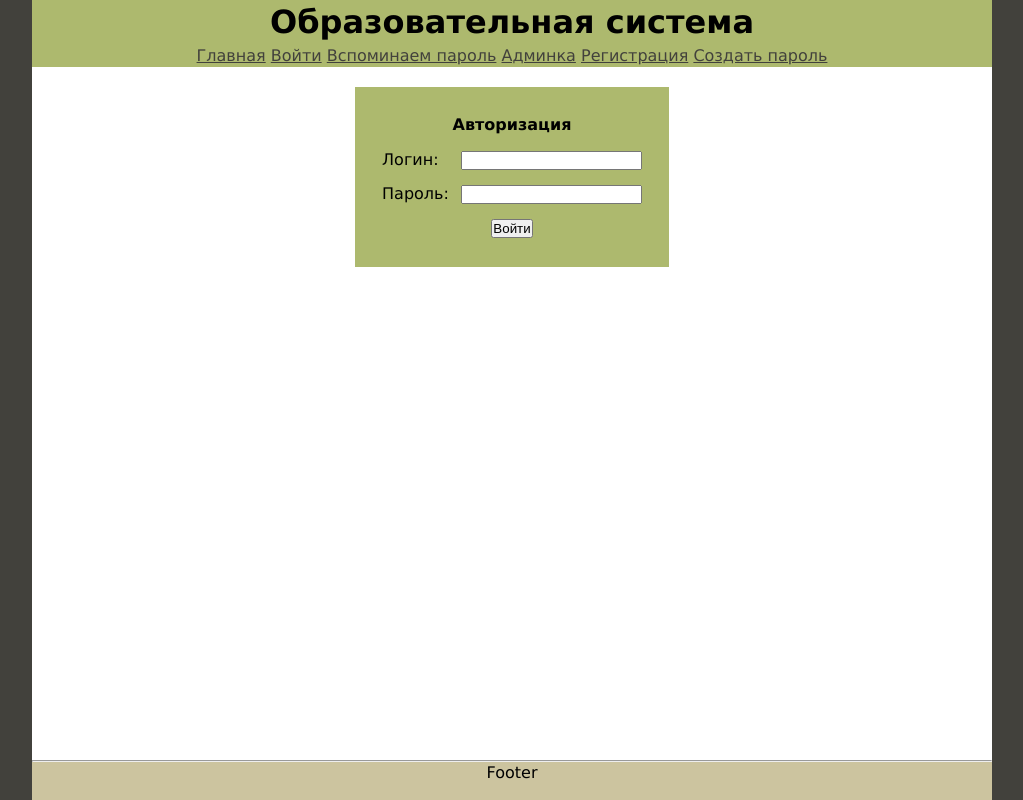
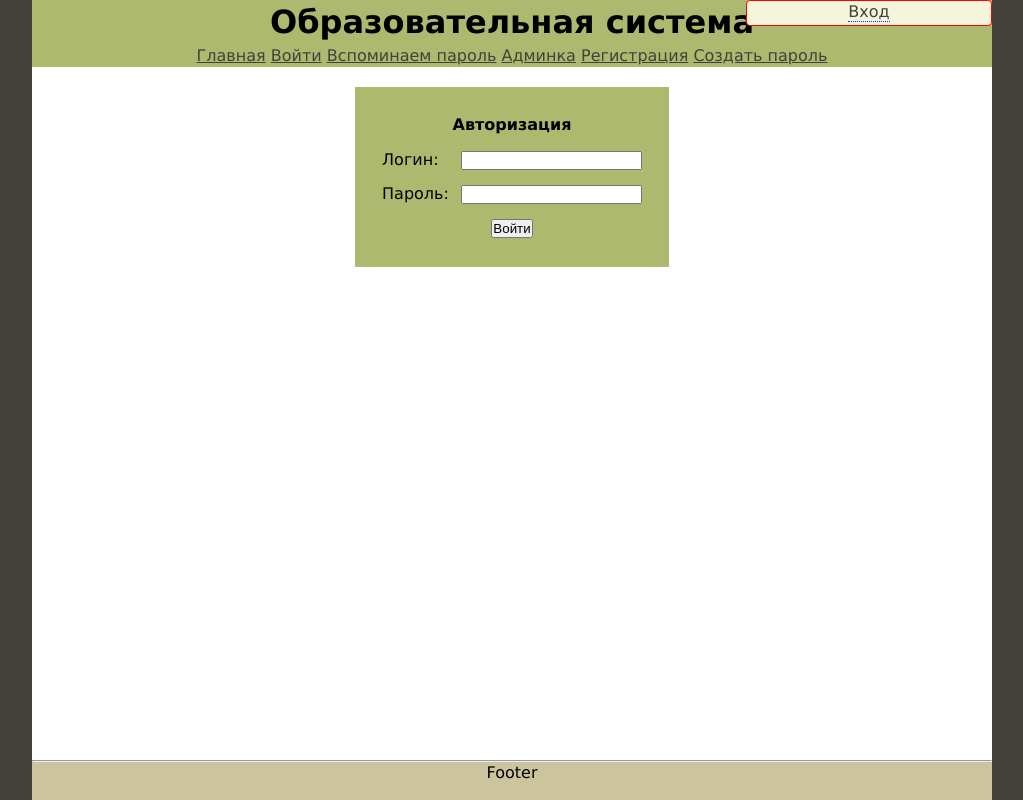
Before and after one commit to cancerogen16/kohana, a PHP site: page /kohana/auth in a window 1280 px wide. Shown: the whole page, without its empty margins (128-1151 px from the left). Run offline with PHP 8.4, Linux system fonts and the light colour scheme; settings files or empty folders that the repository lacks are supplied; some libraries are stand-ins or nearby versions.

Commit message:
выпадающая форма авторизации

```diff
--- a/application/classes/Controller/auth.php
+++ b/application/classes/Controller/auth.php
@@ -76,6 +76,26 @@ class Controller_Auth extends Controller_Template {
         $this->template->content = View::factory('rempassview', $data);
     }
 
+    public function action_form() {
+        if($this->request->is_initial())
+        {
+            throw HTTP_Exception::factory(404, 'Файл не найден!');
+        }
+
+        $this->auto_render = FALSE;
+
+        $logged = Auth::instance()->logged_in();
+        if($logged)
+        {
+            $this->response->body(View::factory('authformlogoutview'));
+        }
+        else
+        {
+            $this->response->body(View::factory('authformloginview'));
+        }
+        $this->template->logged = $logged;
+    }
+
     public function action_checkcode() {
 
         $code = $this->request->param('id');
@@ -96,6 +116,7 @@ class Controller_Auth extends Controller_Template {
     public function action_hpass() {
         $auth = Auth::instance();
         $hash = $auth->hash_password('admin');
+        $this->template->logged = Auth::instance()->logged_in();
         $this->template->content = $hash;
     }
 
--- a/application/classes/Controller/materials.php
+++ b/application/classes/Controller/materials.php
@@ -14,7 +14,6 @@ class Controller_Materials extends Mycontroller {
 
         $category_id = $category->getCategoryIdByUrl($url);
         if(!$category_id) {
-            //throw new HTTP_Exception_404(':file не найден.', array(':file' => 'Имя файла'));
             throw HTTP_Exception::factory(404, 'Запрашиваемая категория не найдена!');
             $this->template->content = View::factory('404view', $data);
         }
--- a/application/classes/mycontroller.php
+++ b/application/classes/mycontroller.php
@@ -15,7 +15,7 @@ class Mycontroller extends Controller_Template {
         $logged = $auth->logged_in();
         $this->logged = $logged;
         if ($logged == 0) {
-            HTTP::redirect('auth');
+            //HTTP::redirect('auth');
         }
         return parent::before();
     }
--- /dev/null
+++ b/application/views/authformloginview.php
@@ -0,0 +1,38 @@
+<!-- Форма логина -->
+<div id="slider">
+    <div id="slider-in">
+        <form action="/auth" method="post">
+            <p style="padding-bottom: 2px;">Логин:</p>
+            <input type="text" name="login" id="login">
+            <p style="padding-bottom: 2px;">Пароль:</p>
+            <input type="password" name="password">
+            <input type="submit" name="btnsubmit" value="Войти" style="width: 100px; height: 25px; margin-top: 10px">
+        </form>
+        <p><a href="/auth/reg">Быстрая регистрация</a></p>
+    </div>
+    <div id="open-div"><a href="#" id="open-button">Вход</a></div>
+    <div id="close-div" style="display:none"><a href="#" id="close-button">Закрыть</a></div>
+</div>
+<script type="text/javascript">
+    function OpenSlider()
+    {
+        $("#slider-in").animate({height: "170px"});
+        $("#login").focus();
+        $("#open-div").toggle();
+        $("#close-div").toggle();
+        return false;
+    }
+
+    function CloseSlider()
+    {
+        $("#slider-in").animate({height: "0"});
+        $("#open-div").toggle();
+        $("#close-div").toggle();
+        return false;
+    }
+
+    $(document).ready(function () {
+        $("#open-button").click(OpenSlider);
+        $("#close-button").click(CloseSlider);
+    });
+</script>
--- /dev/null
+++ b/application/views/authformlogoutview.php
@@ -0,0 +1,4 @@
+<!-- Форма логина -->
+<div id="slider">
+    <a href="/auth/logout/">Выйти</a>
+</div>
--- a/application/views/basic.php
+++ b/application/views/basic.php
@@ -11,14 +11,19 @@
 
         <div id="container">
             <div id="header">
+<?php
+$request = Request::factory("/auth/form/");
+$response = $request->execute();
+echo $response;
+?>
                 <h1>Образовательная система</h1>
                 <a href="/">Главная</a>
-            <?php if($logged){ ?>
-                <a href="/auth/logout">Выйти</a>
-            <?php } else { ?>
-                <a href="/auth/">Войти</a>
-                <a href="/auth/hochuvspomnit/">Вспоминаем пароль</a>
-            <?php } ?>
+                <?php if ($logged) { ?>
+                    <a href="/auth/logout/">Выйти</a>
+                <?php } else { ?>
+                    <a href="/auth/">Войти</a>
+                    <a href="/auth/hochuvspomnit/">Вспоминаем пароль</a>
+                <?php } ?>
                 <a href="/admin/main/">Админка</a>
                 <a href="/auth/reg/">Регистрация</a>
                 <a href="/auth/hpass/">Создать пароль</a>
--- a/css/style.css
+++ b/css/style.css
@@ -110,6 +110,34 @@ background: url(../img/true.png) 0 0 no-repeat;
     background: url(../img/false.png) 0 0 no-repeat;
 }
 
+#open-div a, #close-div a{
+    text-decoration: none;
+    border-bottom: 1px dotted #0033ff;
+}
+
+#slider{
+    position:absolute;
+    top:0;
+    right:0;
+    z-index:10;
+    width:244px;
+    text-align: center;
+    padding-bottom: 2px;
+    background-color: beige;
+    border: 1px solid red;
+    border-radius: 4px;
+}
+
+#slider-in{
+    position:relative;
+    z-index:25;
+    height:0;
+    overflow:hidden;
+    background-image: url('/img/login-bg.gif');
+    background-repeat: no-repeat;
+}
+
+
 /* ~~ miscellaneous float/clear classes ~~ */
 .fltrt {  /* this class can be used to float an element right in your page. The floated element must precede the element it should be next to on the page. */
     float: right;
```
Also changed, not shown: img/login-bg.gif (added). Lines whose indentation alone changed are shown as unchanged.
